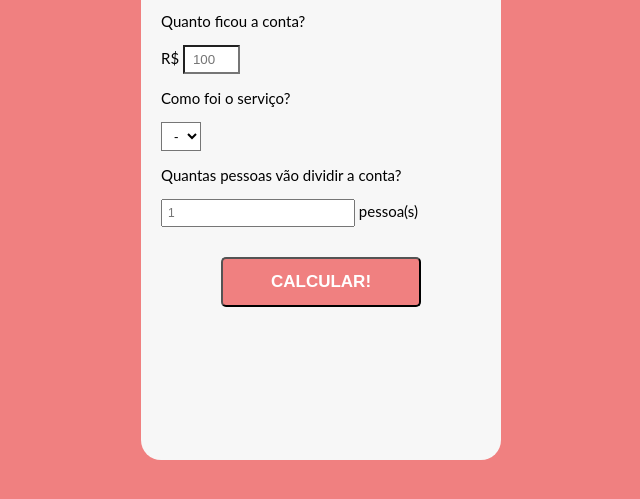
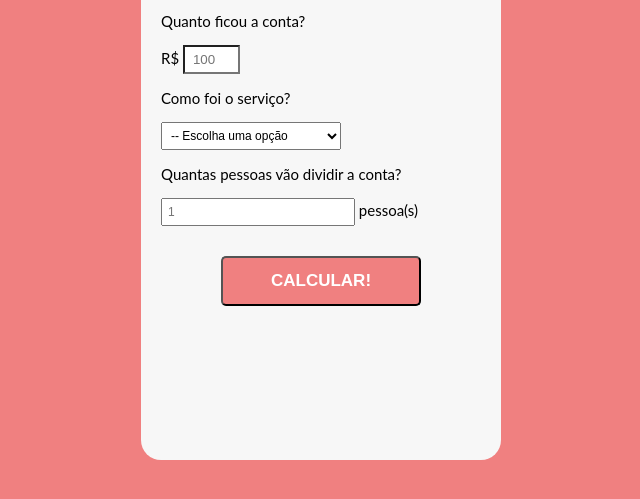
Before and after one commit to Aldodamacena/start, a plain HTML site: page index.html in a window 1280 px wide. Shown: the part 165-664 px from the top of the page, without its empty margins (319-959 px from the left). Drawn offline with Linux system fonts and the light colour scheme; a web font is replaced by a local one.

Commit message:
Primeiro envio Alterado return

```diff
--- a/index.html
+++ b/index.html
@@ -25,10 +25,10 @@
     <sp>Como foi o serviço?</sp>
 </label>
 <p>
-  <select name="serviveQual" id="serviceQual" class="formInput" required>
-    <option disabled selected value="0">-- Escolha opção</option>
+  <select name="serviveQual" id="serviceQual" class="formSelect" required>
+    <option disabled selected value="0">-- Escolha uma opção</option>
     <option value="0.3">30% - Incrivel</option>
-    <option value="0.2">20% - Bom/option>
+    <option value="0.2">20% - Bom</option>
     <option value="0.15">15% - Aceitavel</option>
     <option value="0.1">10% - Ruim</option>
     <option value="0.05">05% - Pessimo</option>
@@ -47,7 +47,7 @@
      <div id="totalTip">
         Gorjeta total:
         R$<span id="tip">0.00</span>
-        <span id="each">cada</span>
+        <p id="each">cada</p>
      </div>
      </div>
      <script type="text/javascript" src="scripts.js"></script>
```
